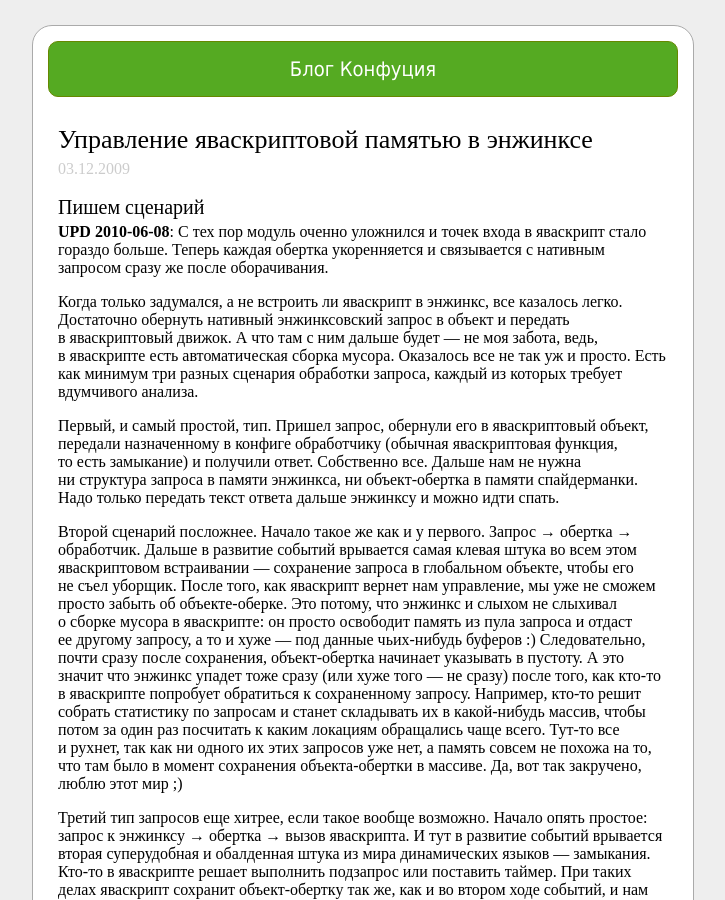
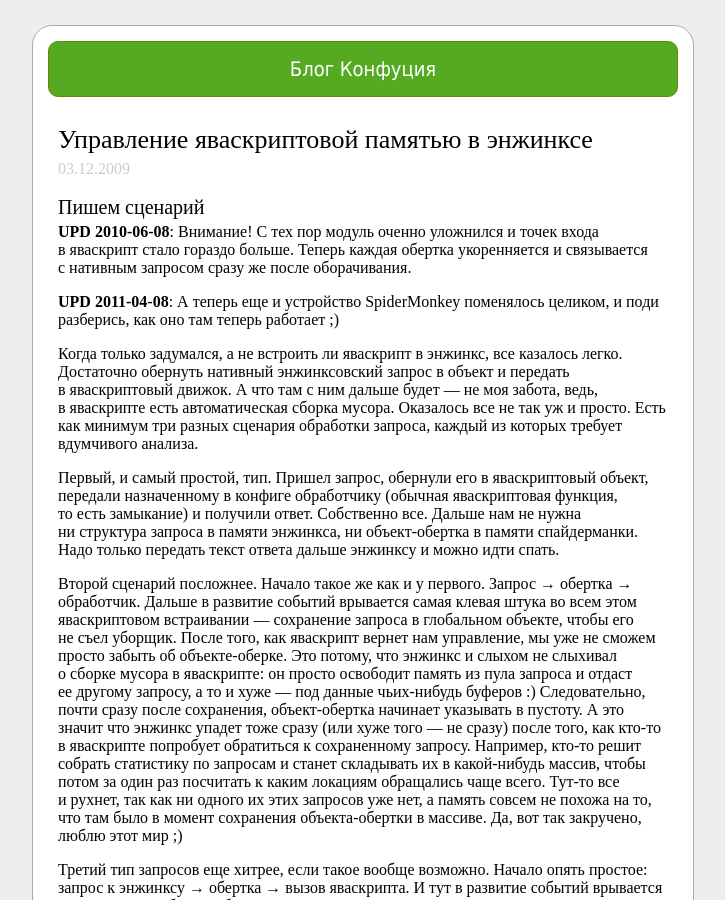
Before and after one commit to kung-fu-tzu/leonov.github.io, a Jekyll site: the page built from _posts/2009-12-03-nginx-spidermonkey-memory-management.html, in a window 1280 px wide and 900 px high. Shown: the whole window, without its empty margins (277-1002 px from the left). Built offline with Jekyll 4.4.1, drawn with Linux system fonts in a browser that asks for light colours.

Commit message:
a few warnings

```diff
--- a/_posts/2008-11-30-nginx-js.html
+++ b/_posts/2008-11-30-nginx-js.html
@@ -5,6 +5,7 @@ categories: [сервер, javascript, nginx, ngx_http_javascript_module, ngx_ht
 layout: post
 time: 19:51:07
 ---
+<p><strong>UPD 2011-04-08</strong>: Внимание! Всё это старье, и лежит здесь только для истории.</p>
 <p>На <a href="http://www.inshaker.ru/">работе</a> мы используем по большому счету только javascript и nginx (еще немножко ruby, но об этом в следующий раз). И мне всегда хотелось посмотреть, как они устроены внутри. Но достойной задачи не находилось, и пришлось ее придумывать. Что может быть лучше в данном случае, чем написать модуль для нжинкса по встраиванию яваскрипта? И правда, оказалось очень интересно. Сразу скажу, что практического применения связке nginx+js найти пока не удалось.</p>
 
 <h3>nginx</h3>
--- a/_posts/2008-12-07-ngx_http_js_module-01.html
+++ b/_posts/2008-12-07-ngx_http_js_module-01.html
@@ -5,6 +5,8 @@ categories: [сервер, javascript, nginx, ngx_http_js_module, serverside jav
 layout: post
 time: 20:44:00
 ---
+<p><strong>UPD 2011-04-08</strong>: Внимание! Всё это старье, и лежит здесь только для истории.</p>
+
 <h3>Подготовка</h3>
 
 <p>Чтобы не отвлекаться от процесса сборки нжинкса, заранее скачаем все необходимые файлы:
--- a/_posts/2008-12-15-quick-response.html
+++ b/_posts/2008-12-15-quick-response.html
@@ -5,6 +5,7 @@ categories: [сервер, benchmark, javascript, keep-alive, nginx]
 layout: post
 time: 08:28:45
 ---
+<p><strong>UPD 2011-04-08</strong>: Внимание! Эта статья хоть и стара, но еще очень даже ничего..</p>
 <p>Если генерировать ответ постепенно, не зная заранее его размер, то нжинкс попытается отдать его клиенту чанками. Если клиент не поддерживает HTTP/1.1, то нжинкс откажется от кипэлайва. Это совсем не здорово, так как после отправки придется разорвать соединение и устанавливать новое.</p>
 
 <p>Конечно, яваскрипт может перед отправкой заголовков сложить все данные в одну строку, вычислить длину строки и передать ответ. Проблема заключается в том, что <code>string.length</code> вернет именно длину строки, а не количество байт в ней. Чтобы узнать длину той строки, которую нжинкс будет реально передавать, надо сначала попросить SpiderMonkey сконвертировать внутреннюю строку (UTF-16) в обычную (ASCII, UTF-8), а затем уже вычислить ее длину. К этой работе добавляется манипуляция заголовками из яваскрипта. Это еще один вызов метода и несколько проверок входных/выходных параметров.</p>
--- a/_posts/2009-05-18-nginx-unit-tests.html
+++ b/_posts/2009-05-18-nginx-unit-tests.html
@@ -5,4 +5,5 @@ categories: [сервер, nginx, unit testing]
 layout: post
 time: 11:05:17
 ---
+<p><strong>UPD 2011-04-08</strong>: Внимание! Всё это старье, и лежит здесь только для истории.</p>
 <p>Начал потихонечку составлять <a href="http://github.com/kung-fu-tzu/nginx-unit-tests">набор юнит-тестов</a> для энжи. Основные трудности возникают, когда надо подобраться к функции, не затрагивая другие. Юнит-тестирование кода, который не можешь изменить, всегда дело непростое. Но, как говориться, если гора не идет к Магомету :)</p>
--- a/_posts/2009-12-03-nginx-spidermonkey-memory-management.html
+++ b/_posts/2009-12-03-nginx-spidermonkey-memory-management.html
@@ -8,7 +8,8 @@ time: 05:22:07
 <section>
 <h>Пишем сценарий</h>
 
-<p><strong>UPD 2010-06-08</strong>: С тех пор модуль оченно уложнился и точек входа в яваскрипт стало гораздо больше. Теперь каждая обертка укоренняется и связывается с нативным запросом сразу же после оборачивания.</p>
+<p><strong>UPD 2010-06-08</strong>: Внимание! С тех пор модуль оченно уложнился и точек входа в яваскрипт стало гораздо больше. Теперь каждая обертка укоренняется и связывается с нативным запросом сразу же после оборачивания.</p>
+<p><strong>UPD 2011-04-08</strong>: А теперь еще и устройство SpiderMonkey поменялось целиком, и поди разберись, как оно там теперь работает ;)</p>
 
 <p>Когда только задумался, а не встроить ли яваскрипт в энжинкс, все казалось легко. Достаточно обернуть нативный энжинксовский запрос в объект и передать в яваскриптовый движок. А что там с ним дальше будет — не моя забота, ведь, в яваскрипте есть автоматическая сборка мусора. Оказалось все не так уж и просто. Есть как минимум три разных сценария обработки запроса, каждый из которых требует вдумчивого анализа.</p>
 
```
